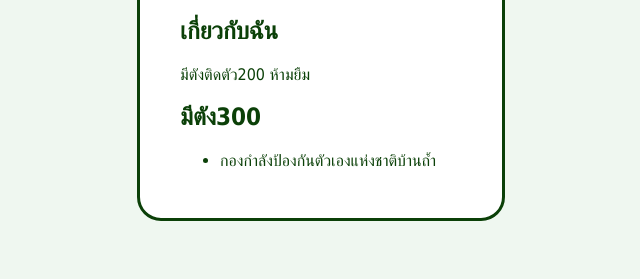
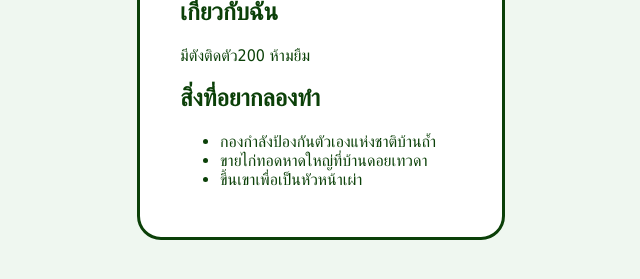
Before and after one commit to DoMiNoone/project-profile, a plain HTML site: page index.html in a window 1280 px wide. Shown: the part 339-618 px from the top of the page, without its empty margins (319-959 px from the left). Drawn offline with Linux system fonts and the light colour scheme.

Commit message:
Add things I want to build

```diff
--- a/index.html
+++ b/index.html
@@ -14,9 +14,11 @@
     <h2>เกี่ยวกับฉัน</h2>
     <p>มีตังติดตัว200 ห้ามยืม</p>
 
-    <h2>มีตัง300</h2>
+    <h2>สิ่งที่อยากลองทำ</h2>
     <ul>
       <li>กองกำลังป้องกันตัวเองแห่งชาติบ้านถ้ำ</li>
+      <li>ขายไก่ทอดหาดใหญ่ที่บ้านดอยเทวดา</li>
+      <li>ขึ้นเขาเพื่อเป็นหัวหน้าเผ่า</li>
     </ul>
   </main>
 </body>
```
